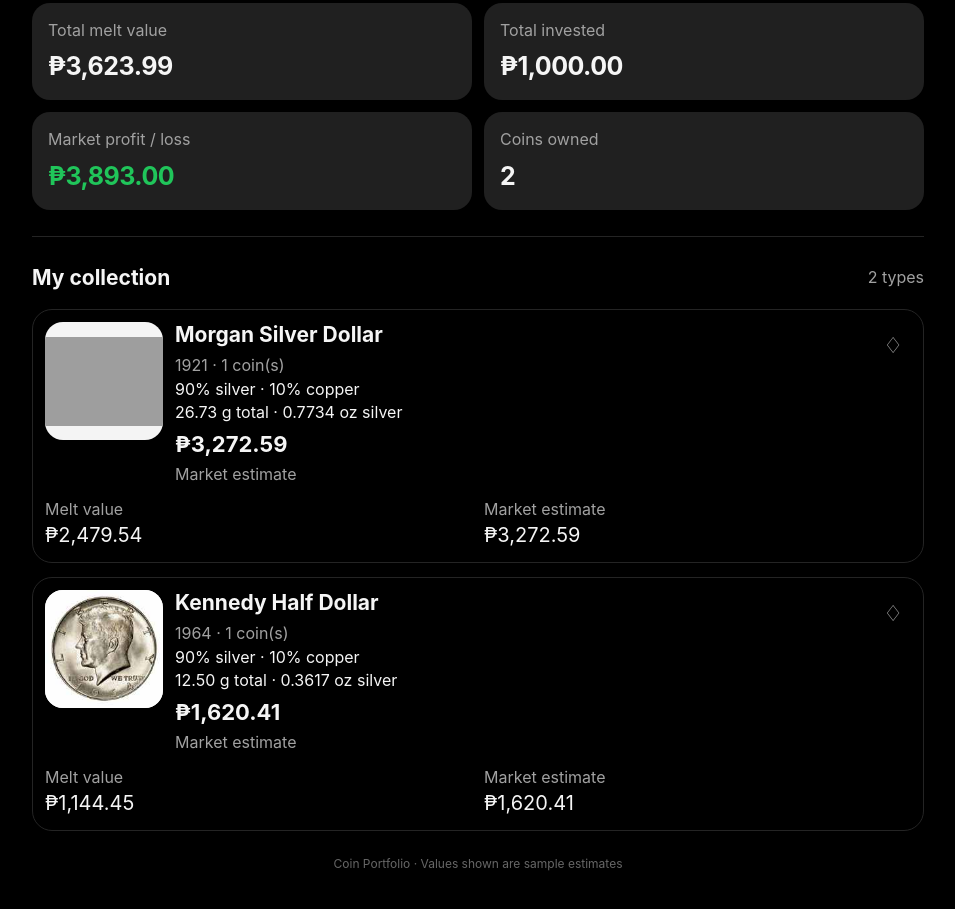
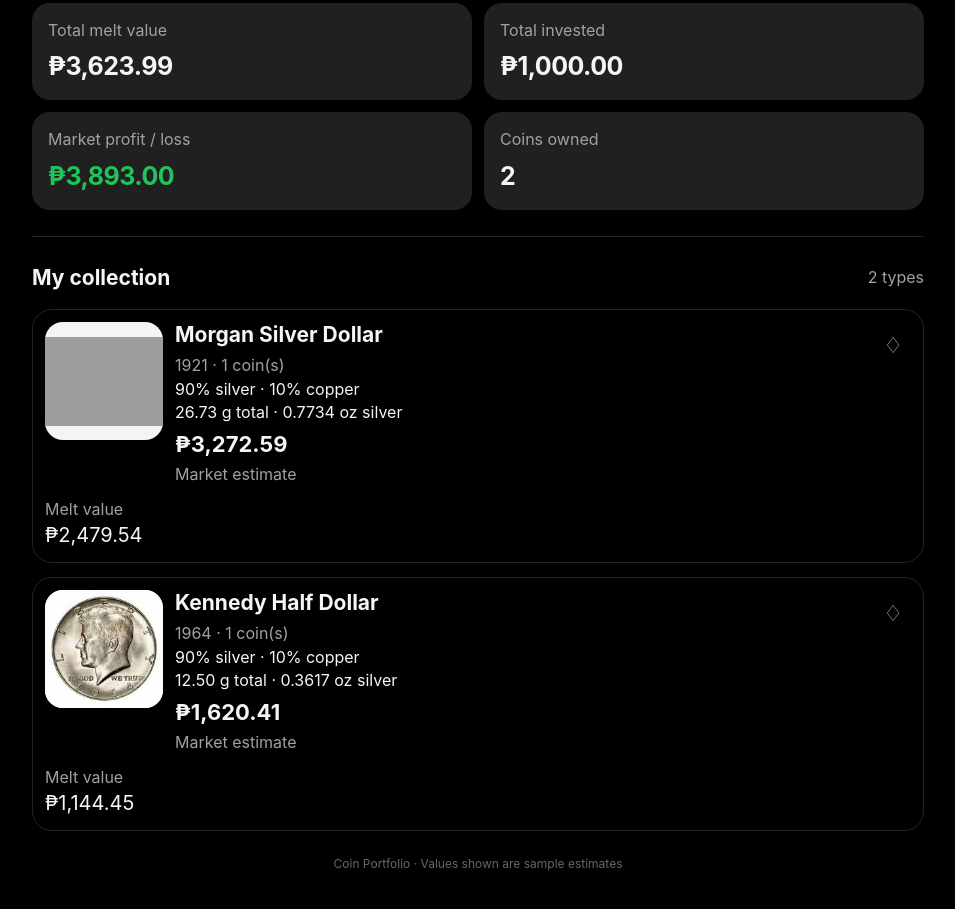
Before and after one commit to Jack0fcodes/Coin_Portfolio, a plain HTML site: page index.html in a window 1280 px wide. Shown: the part 695-1604 px from the top of the page, without its empty margins (162-1117 px from the left). Drawn offline with Linux system fonts and the light colour scheme; grey boxes are pictures that could not be loaded.

Commit message:
Remove duplicate market estimate labels from coin cards

```diff
--- a/index.html
+++ b/index.html
@@ -79,14 +79,14 @@ footer{color:#666;text-align:center;font-size:12px;margin-top:24px}
 <div class="coinimg"><img src="https://www.images-apmex.com/images/Catalog%20Images/Products/5099_Obv.jpg?height=900&v=20191025091623&width=900" alt="1921 Morgan Silver Dollar front obverse photo on white background"></div>
 <div class="coininfo"><div class="coinname">Morgan Silver Dollar</div><div class="meta">1921 · 1 coin(s)</div><div class="composition"><span class="metal">90% silver</span> · 10% copper<br>26.73 g total · 0.7734 oz silver</div><div class="price">₱3,272.59</div><div class="pricecaption">Market estimate</div></div><span class="edit" aria-hidden="true">♢</span>
 </div>
-<div class="coinvalues"><div><div class="name">Melt value</div><div class="value">₱2,479.54</div></div><div><div class="name">Market estimate</div><div class="value">₱3,272.59</div></div></div>
+<div class="coinvalues"><div><div class="name">Melt value</div><div class="value">₱2,479.54</div></div></div>
 </section>
 <section class="coincard">
 <div class="coinrow">
 <div class="coinimg"><img src="images/kennedy-1964-front.jpg" alt="1964 Kennedy Half Dollar, obverse front"></div>
 <div class="coininfo"><div class="coinname">Kennedy Half Dollar</div><div class="meta">1964 · 1 coin(s)</div><div class="composition"><span class="metal">90% silver</span> · 10% copper<br>12.50 g total · 0.3617 oz silver</div><div class="price">₱1,620.41</div><div class="pricecaption">Market estimate</div></div><span class="edit" aria-hidden="true">♢</span>
 </div>
-<div class="coinvalues"><div><div class="name">Melt value</div><div class="value">₱1,144.45</div></div><div><div class="name">Market estimate</div><div class="value">₱1,620.41</div></div></div>
+<div class="coinvalues"><div><div class="name">Melt value</div><div class="value">₱1,144.45</div></div></div>
 </section>
 <footer>Coin Portfolio · Values shown are sample estimates</footer>
 </main>
```
